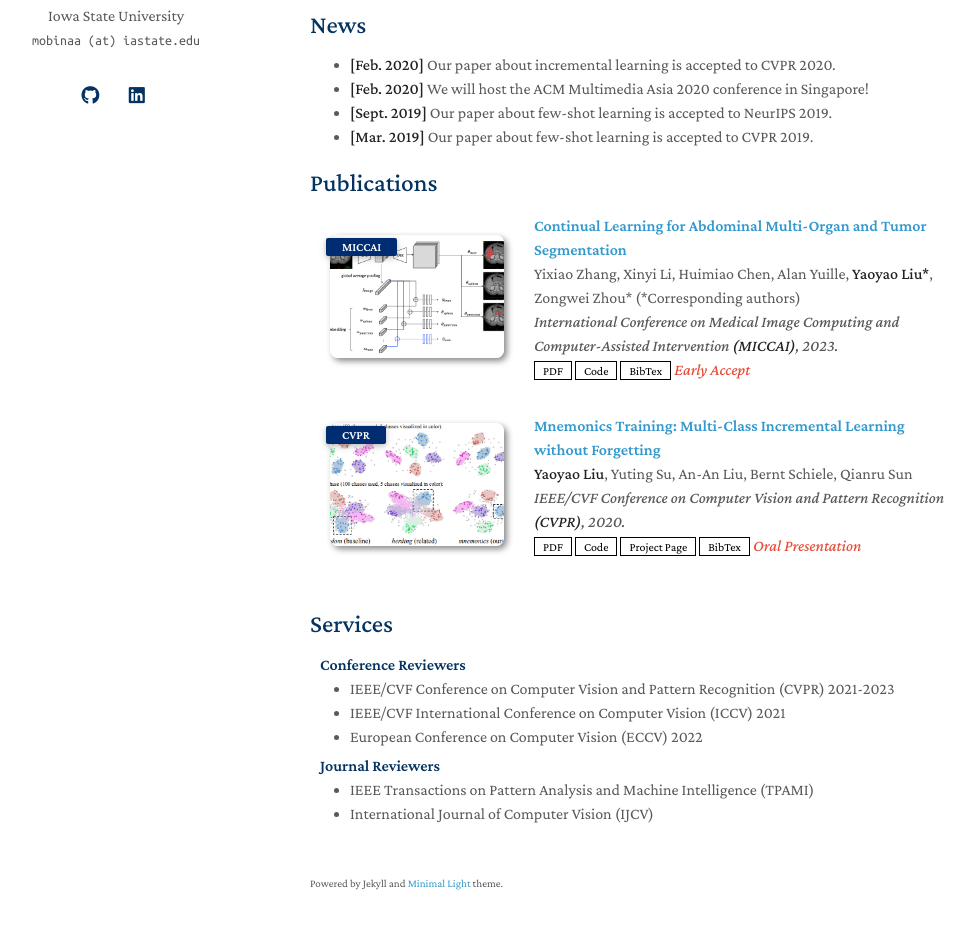
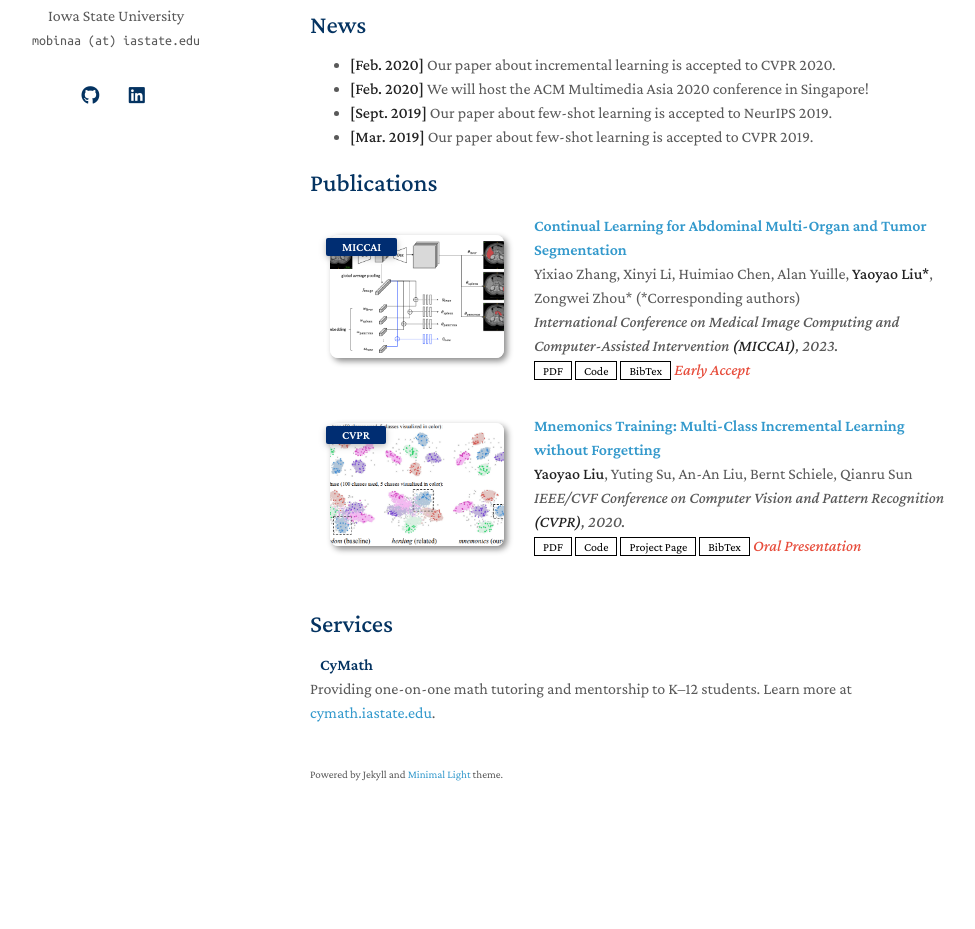
Before and after one commit to mobinaamrollahi/mobinaamrollahi.github.io, a Jekyll site: the page built from index.md, in a window 1280 px wide and 1226 px high. Shown: the part 262-1191 px from the top of the window, without its empty margins (160-1135 px from the left). Built offline with Jekyll 4.4.1, drawn with Linux system fonts in a browser that asks for light colours; a style sheet for code colours, icons or effects is not loaded; our own code applies the rules of GitHub Pages for plain Markdown files.

Commit message:
Update services.md

```diff
--- a/_includes/services.md
+++ b/_includes/services.md
@@ -1,5 +1,12 @@
 ## Services
 
+<h4 id="cymath" style="margin:0 10px 0;">CyMath</h4>
+<p style="margin:0 0 12px;">
+  Providing one-on-one math tutoring and mentorship to K–12 students.
+  Learn more at
+  <a href="https://cymath.iastate.edu/" target="_blank" rel="noopener">cymath.iastate.edu</a>.
+</p>
+<!--
 <h4 style="margin:0 10px 0;">Conference Reviewers</h4>
 
 <ul style="margin:0 0 5px;">
@@ -14,3 +21,4 @@
   <li><a href="https://www.computer.org/csdl/journal/tp"><autocolor>IEEE Transactions on Pattern Analysis and Machine Intelligence (TPAMI)</autocolor></a></li>
   <li><a href="https://www.springer.com/journal/11263"><autocolor>International Journal of Computer Vision (IJCV)</autocolor></a></li>
 </ul>
+-->
```
